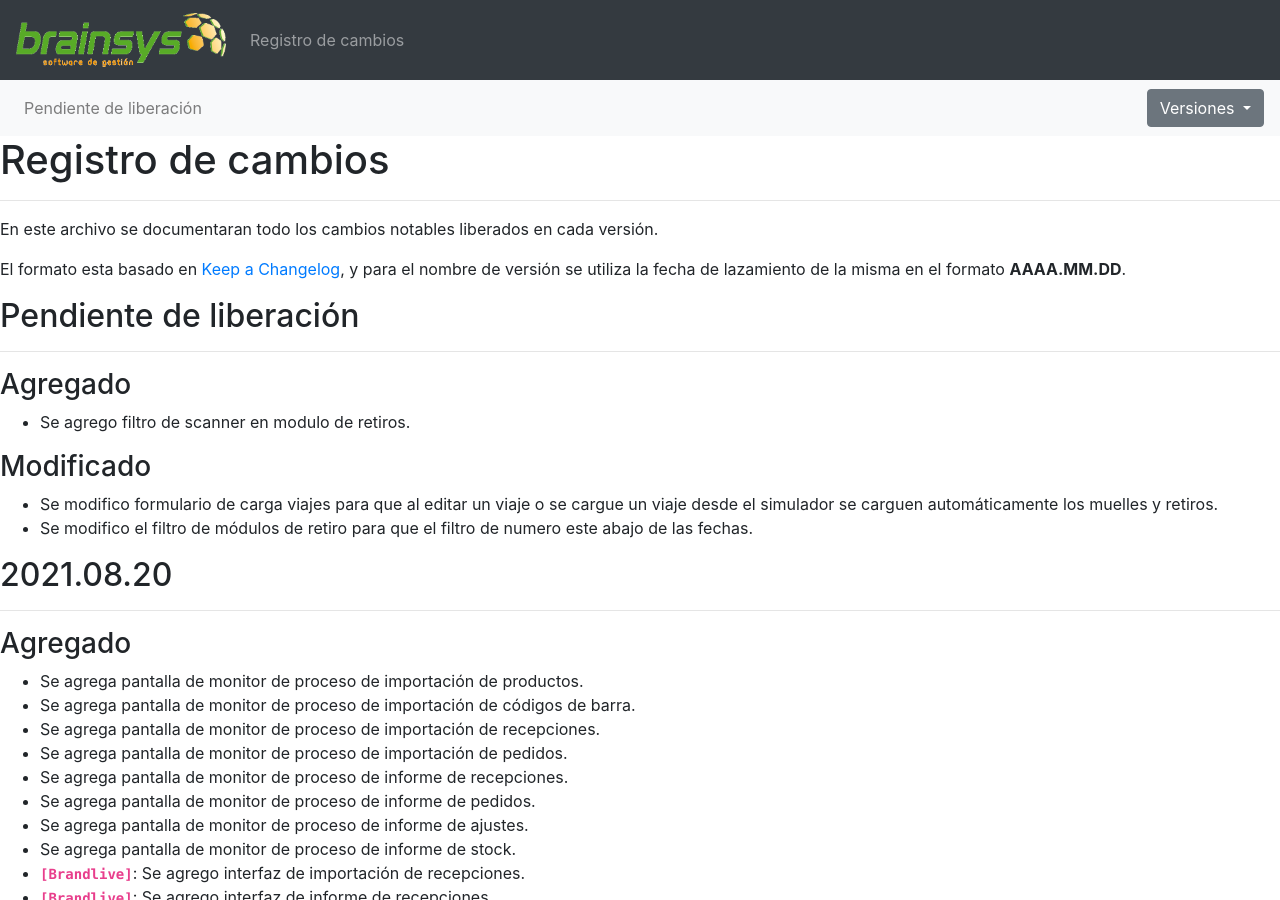
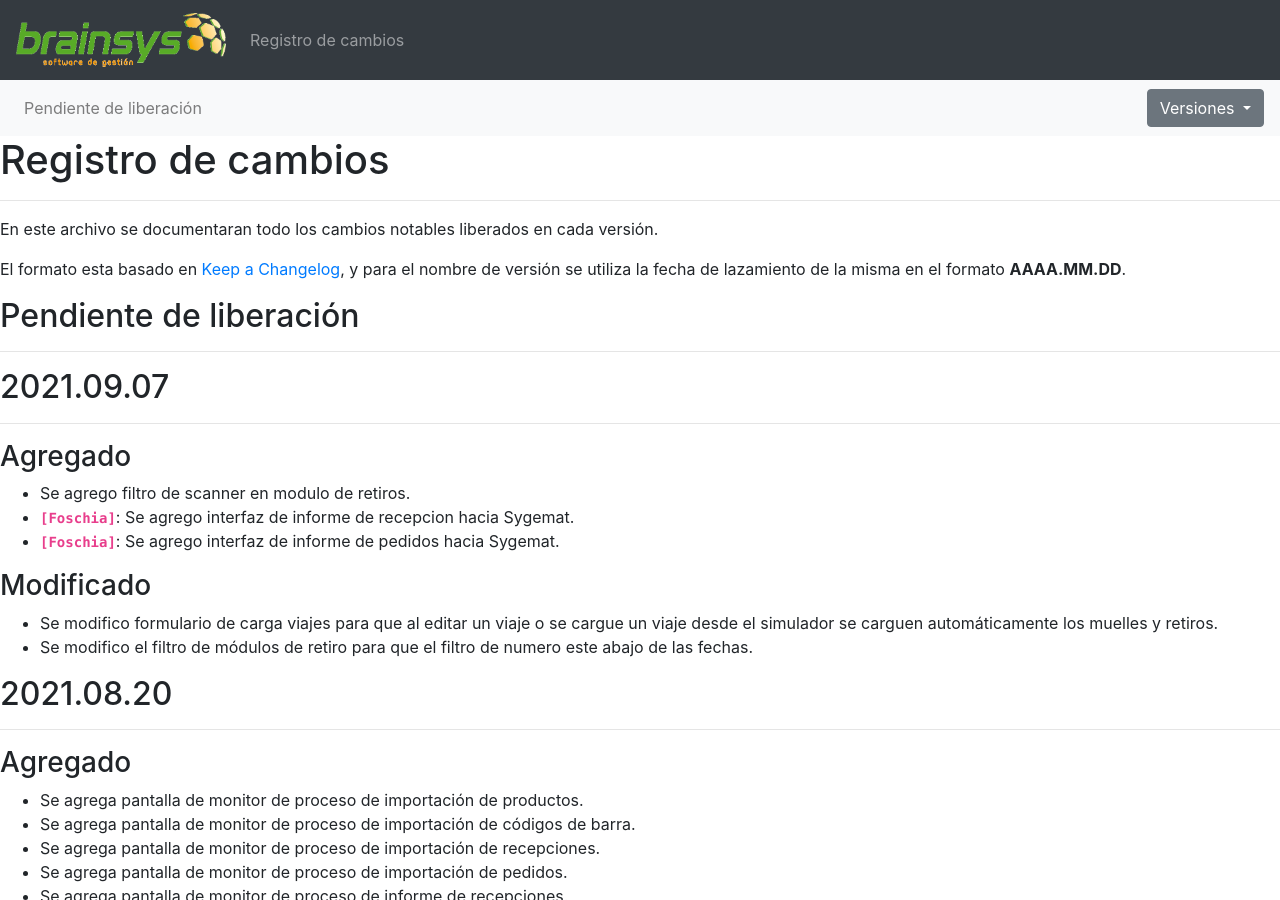
Before and after one commit to brainsys-arsaad/versionado, a Jekyll site: the page built from registro-cambios.markdown, in a window 1280 px wide and 900 px high. Built offline with Jekyll 4.4.1, drawn with Linux system fonts in a browser that asks for light colours.

Commit message:
Update registro-cambios.markdown

```diff
--- a/registro-cambios.markdown
+++ b/registro-cambios.markdown
@@ -6,6 +6,8 @@ navegacion:
     - nombre: "Pendiente de liberación"
       link: "registro-cambios#pendiente-de-liberación"
   versiones:
+    - nombre: "2021.09.07"
+      link: "registro-cambios#20210907"
     - nombre: "2021.08.20"
       link: "registro-cambios#20210820"
     - nombre: "2021.07.29"
@@ -47,8 +49,13 @@ El formato esta basado en [Keep a Changelog](https://keepachangelog.com/es-ES/1.
 
 ## Pendiente de liberación
 ---
+
+## 2021.09.07
+---
 ### Agregado
 - Se agrego filtro de scanner en modulo de retiros.
+- **`[Foschia]`**: Se agrego interfaz de informe de recepcion hacia Sygemat.
+- **`[Foschia]`**: Se agrego interfaz de informe de pedidos hacia Sygemat.
 
 ### Modificado
 - Se modifico formulario de carga viajes para que al editar un viaje o se cargue un viaje desde el simulador se carguen automáticamente los muelles y retiros.
```
